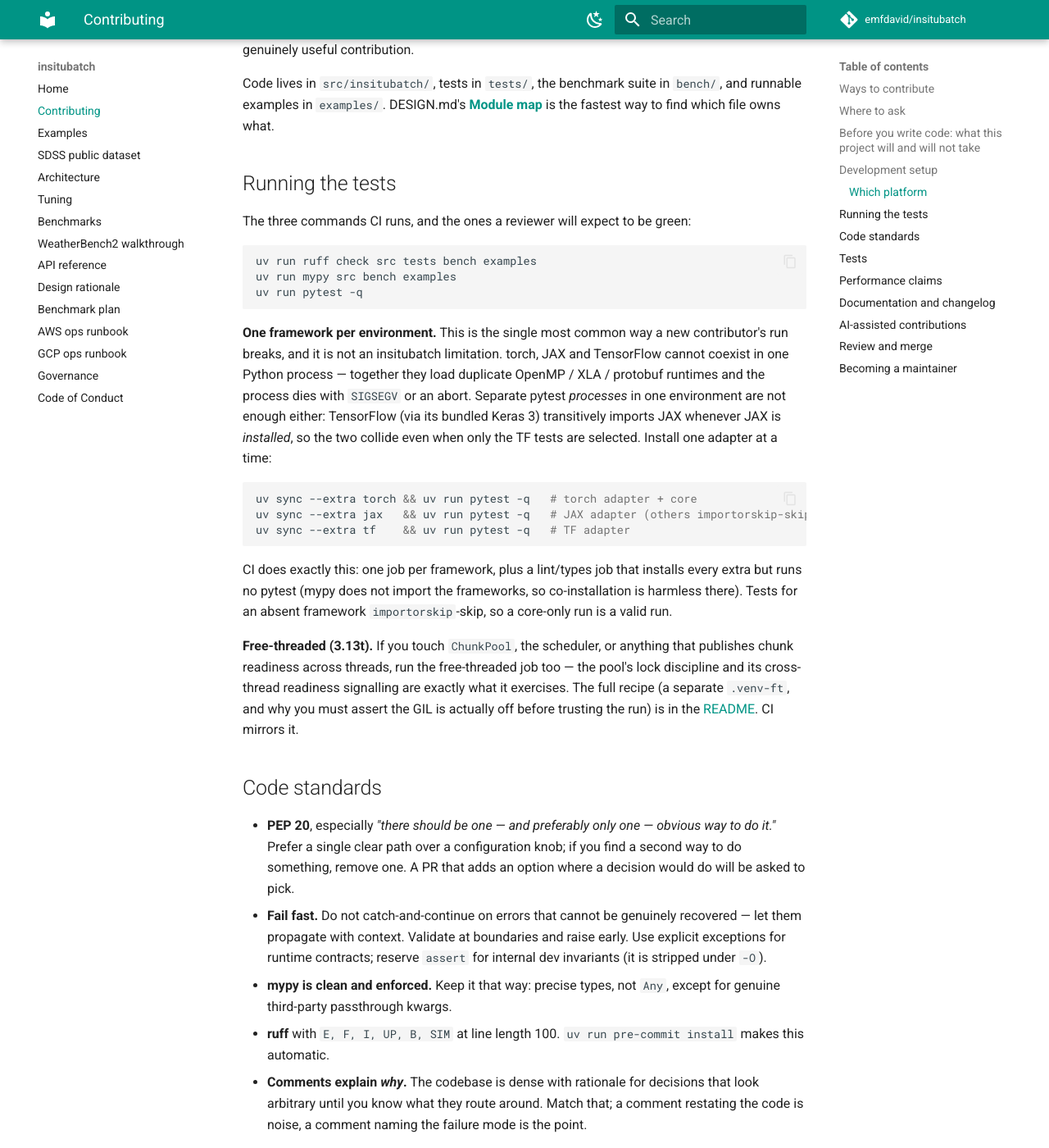
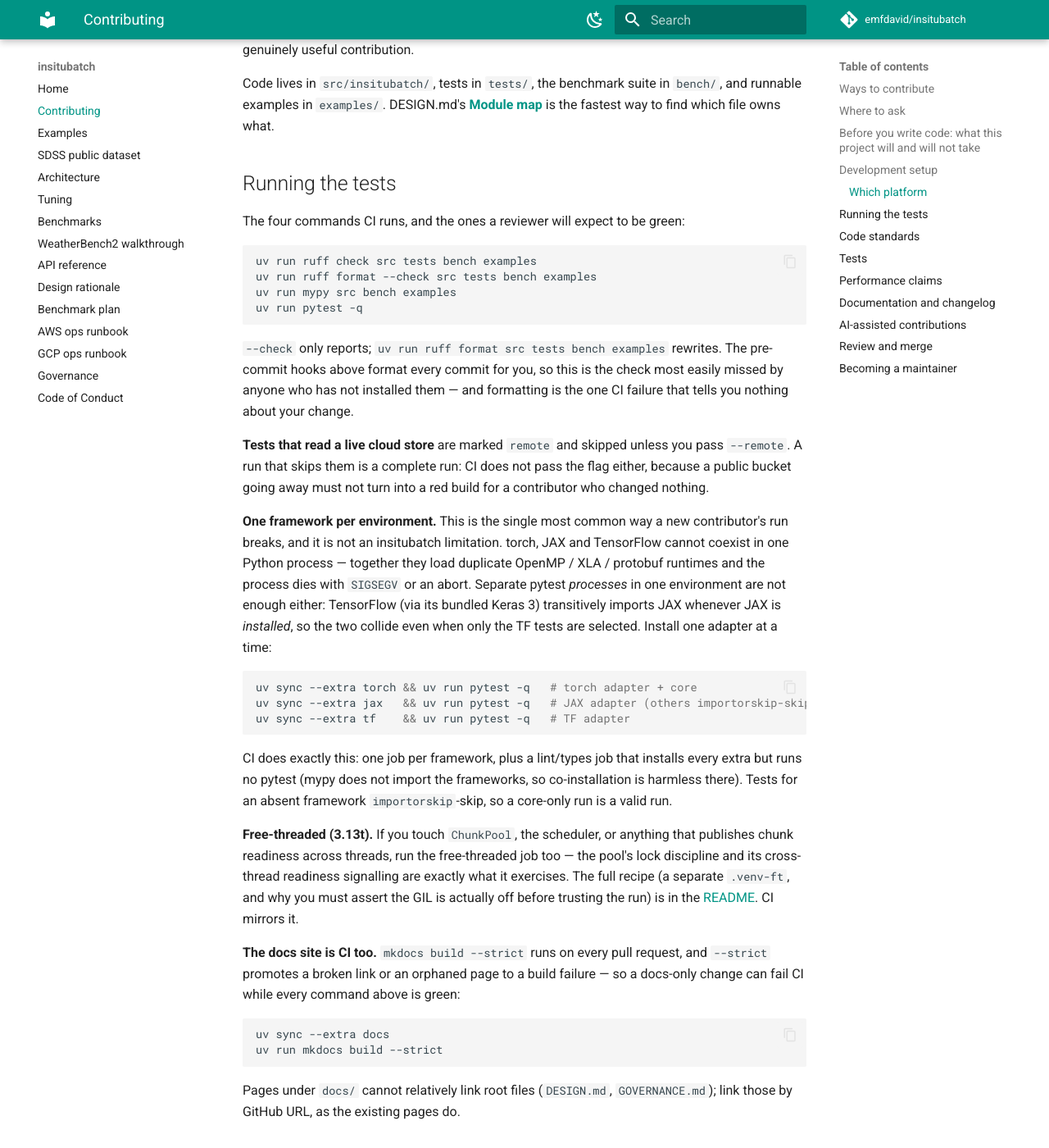
Before and after one commit to emfdavid/insitubatch, an MkDocs documentation site: the page built from docs/contributing.md, in a window 1280 px wide and 1400 px high, scrolled down 2968 px. Shown: the whole window at 82% size. Built offline with MkDocs 1.6.1 and Material for MkDocs 9.7.7, drawn with Linux system fonts in a browser that asks for light colours; comment, search, counter and statistics services are not loaded.

Commit message:
docs: list every command CI enforces, in all three places that claim to
The contributing guide opened "The three commands CI runs" and listed three. CI runs
five: `ruff format --check` and, on every pull request, `mkdocs build --strict`. A
contributor could therefore do exactly what the guide said, see green locally, and still
fail CI -- on a formatting diff that says nothing about their change and gives no hint
which command they were missing. That is what happened on our first outside contribution
(#32), and it would have happened to the next one.

The guide, the PR checklist and CLAUDE.md now list the same five, with `--check` versus
the rewriting form spelled out, since the pre-commit hook formats silently and is what
makes the check easy to forget.

Two gaps the same audit turned up, both in the guide only:

* `mkdocs build --strict` runs on every PR, so a docs-only change can fail CI while every
  other command is green. The recipe (and the no-relative-links-to-root-files rule) is now
  in the testing section rather than only in CLAUDE.md.
* Tests marked `remote` skip unless `--remote` is passed. A contributor seeing them skip
  had no way to know that is a complete run.

Pre-commit needs nothing added: it already runs ruff-check, ruff-format and mypy, and
every tracked `.py` lives under the four paths CI checks, so the hooks and CI cannot
disagree about which files are covered. pytest and the docs build stay out of it
deliberately -- both are too slow to sit on every commit.

Co-Authored-By: Claude Opus 5 <noreply@anthropic.com>

````diff
--- a/docs/contributing.md
+++ b/docs/contributing.md
@@ -129,13 +129,24 @@ fastest way to find which file owns what.
 
 ## Running the tests
 
-The three commands CI runs, and the ones a reviewer will expect to be green:
+The four commands CI runs, and the ones a reviewer will expect to be green:
 
 ```bash
 uv run ruff check src tests bench examples
+uv run ruff format --check src tests bench examples
 uv run mypy src bench examples
 uv run pytest -q
 ```
+
+`--check` only reports; `uv run ruff format src tests bench examples` rewrites. The
+pre-commit hooks above format every commit for you, so this is the check most easily
+missed by anyone who has not installed them — and formatting is the one CI failure that
+tells you nothing about your change.
+
+**Tests that read a live cloud store** are marked `remote` and skipped unless you pass
+`--remote`. A run that skips them is a complete run: CI does not pass the flag either,
+because a public bucket going away must not turn into a red build for a contributor who
+changed nothing.
 
 **One framework per environment.** This is the single most common way a new contributor's
 run breaks, and it is not an insitubatch limitation. torch, JAX and TensorFlow cannot
@@ -160,6 +171,18 @@ publishes chunk readiness across threads, run the free-threaded job too — the
 lock discipline and its cross-thread readiness signalling are exactly what it exercises. The full recipe (a separate
 `.venv-ft`, and why you must assert the GIL is actually off before trusting the run) is in
 the [README](https://github.com/emfdavid/insitubatch#free-threaded-313t). CI mirrors it.
+
+**The docs site is CI too.** `mkdocs build --strict` runs on every pull request, and
+`--strict` promotes a broken link or an orphaned page to a build failure — so a
+docs-only change can fail CI while every command above is green:
+
+```bash
+uv sync --extra docs
+uv run mkdocs build --strict
+```
+
+Pages under `docs/` cannot relatively link root files (`DESIGN.md`, `GOVERNANCE.md`);
+link those by GitHub URL, as the existing pages do.
 
 ## Code standards
 
````
Also changed, not shown: CHANGELOG.md (+9 -0 lines), CLAUDE.md (+7 -4 lines), .github/PULL_REQUEST_TEMPLATE.md.
